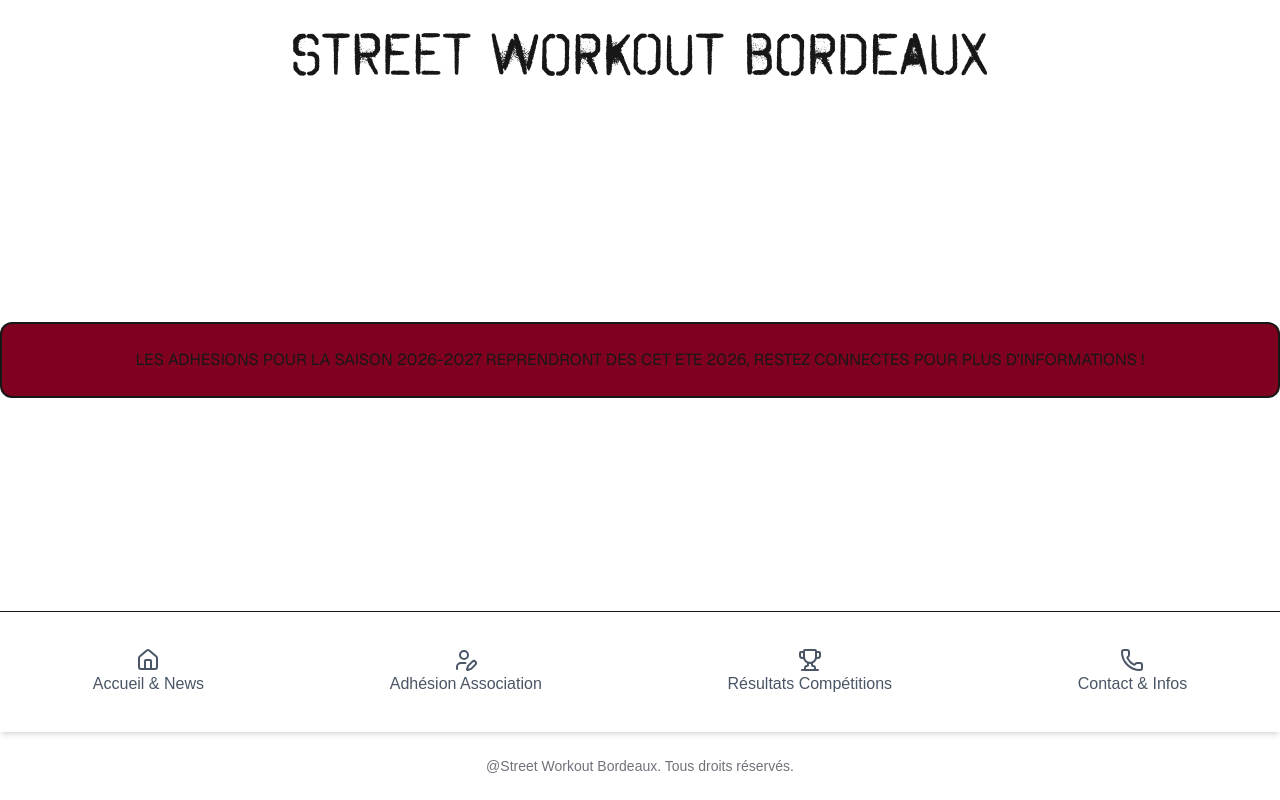
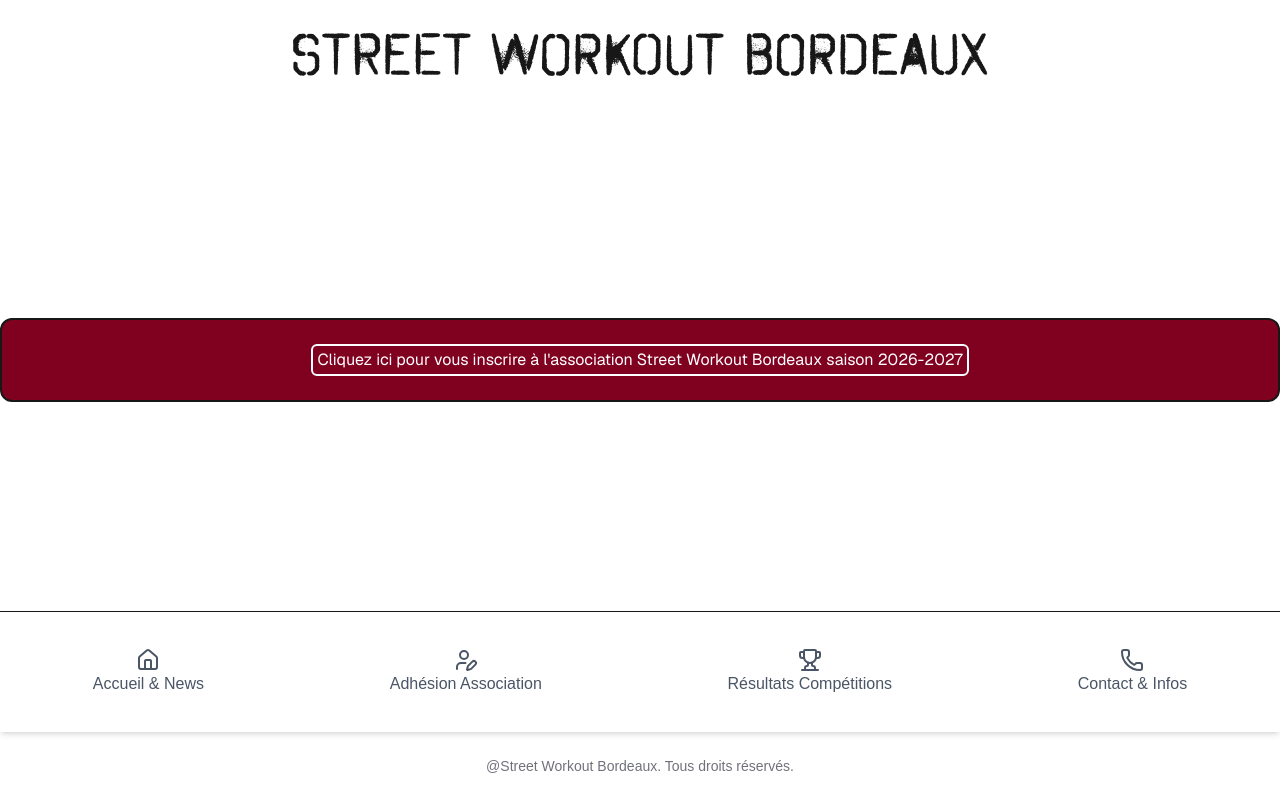
Before and after one commit to adrienbordeaux33/swbordeauxfront, a Next.js app: page /trophy in a window 1280 px wide. Built offline with nearby package versions, Linux system fonts and the light colour scheme.

Commit message:
maj mi juillet

```diff
--- a/app/globals.css
+++ b/app/globals.css
@@ -51,4 +51,5 @@
   color: white;
   font: bold;
   border-radius: 6px;
+  border: #ffffff solid 2px;
 }
--- a/components/News.tsx
+++ b/components/News.tsx
@@ -61,7 +61,7 @@
         </button>
         <div
           className={`news-slide transition-transform duration-500 ease-in-out flex items-center justify-center text-center`}
-          style={{ width: "300px", minHeight: "60px" }}
+          style={{ width: "400px", minHeight: "60px" }}
           key={current}
         >
           {(() => {
--- a/components/navbarcomponents/Inscription.tsx
+++ b/components/navbarcomponents/Inscription.tsx
@@ -2,31 +2,17 @@
   return (
     <div className="flex flex-col flex-1 items-center justify-evenly">
       <div className="border-2 p-6 rounded-xl w-full text-xs md:text-sm lg:text-base text-center  bg-[#800020] font-sans dark:bg-[#800020]">
-        {/* <a
-          href="https://www.helloasso.com/associations/street-workout-bordeaux/adhesions/adhesion-2025-2026-association-swb"
+        <a
+          href="https://www.helloasso.com/associations/street-workout-bordeaux/adhesions/adhesion-association-swb-2026-2027"
           target="_blank"
           rel="noopener noreferrer"
         >
           <button className="button">
-            Cliquez ici pour adhérer à l'association Street Workout Bordeaux
-          </button>
-        </a> */}
-        LES ADHESIONS POUR LA SAISON 2026-2027 REPRENDRONT DES CET ETE 2026,
-        RESTEZ CONNECTES POUR PLUS D'INFORMATIONS !
-      </div>
-
-      {/* <div className="border-2 p-6 rounded-xl w-full text-xs md:text-sm lg:text-base text-center  bg-[#800020] font-sans dark:bg-[#800020]">
-        <a
-          href="https://www.paypal.com/paypalme/Poolska"
-          target="_blank"
-          rel="noopener noreferrer"
-        >
-          <button className="button">
-            Cliquez ici pour vous inscrire à la compétition ULTIMATE CUB CUP du
-            samedi 30 mai 2026
+            Cliquez ici pour vous inscrire à l'association Street Workout
+            Bordeaux saison 2026-2027
           </button>
         </a>
-      </div> */}
+      </div>
     </div>
   );
 }
--- a/components/timercomponents/Today.tsx
+++ b/components/timercomponents/Today.tsx
@@ -13,7 +13,7 @@
       <div className="border-2 p-6 opacity-80 rounded-xl w-full text-xs md:text-sm lg:text-base text-center text-white bg-black bg-opacity-40 font-sans">
         <h1 className="text-xl font-bold">ACTUELLEMENT :</h1>
         <br />
-        Dimanche 12 Juillet
+        Dimanche 19 Juillet
         <br />
         Sunday Training
         <br />
--- a/components/timercomponents/Yesterday.tsx
+++ b/components/timercomponents/Yesterday.tsx
@@ -15,10 +15,10 @@
       <div className="border-2 p-6 opacity-80 rounded-xl w-full text-xs md:text-sm lg:text-base text-center text-white bg-black bg-opacity-40 font-sans">
         <h1 className="text-xl font-bold">DERNIERES NEWS :</h1>
         <br />
-        <Link href="/results" className="button">
+        <a href="/results" className="button">
           Cliquez ici pour voir les classements par catégories de l'Ultimate CUB
           CUP 2026
-        </Link>
+        </a>
         <br />
         -
         <br />
```
